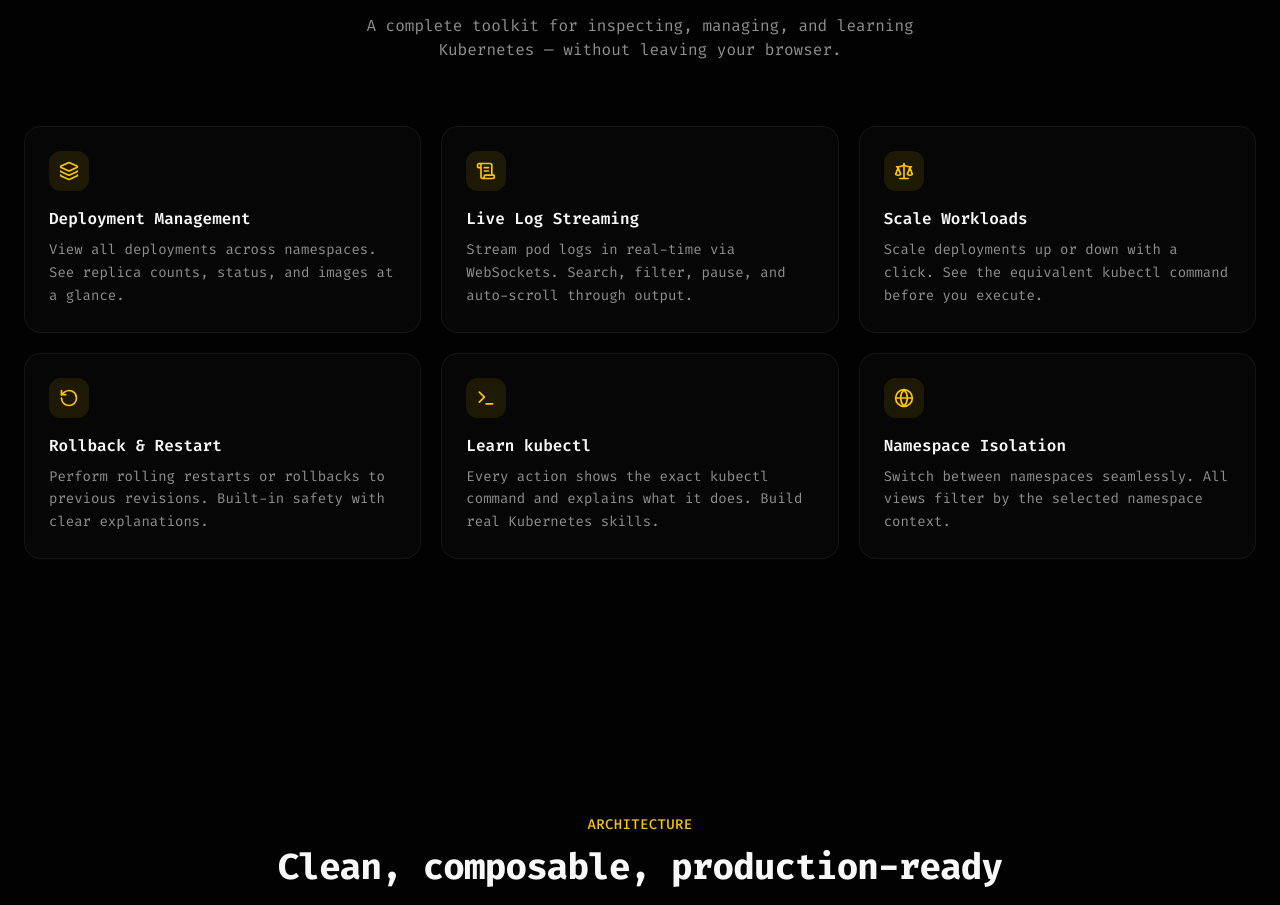
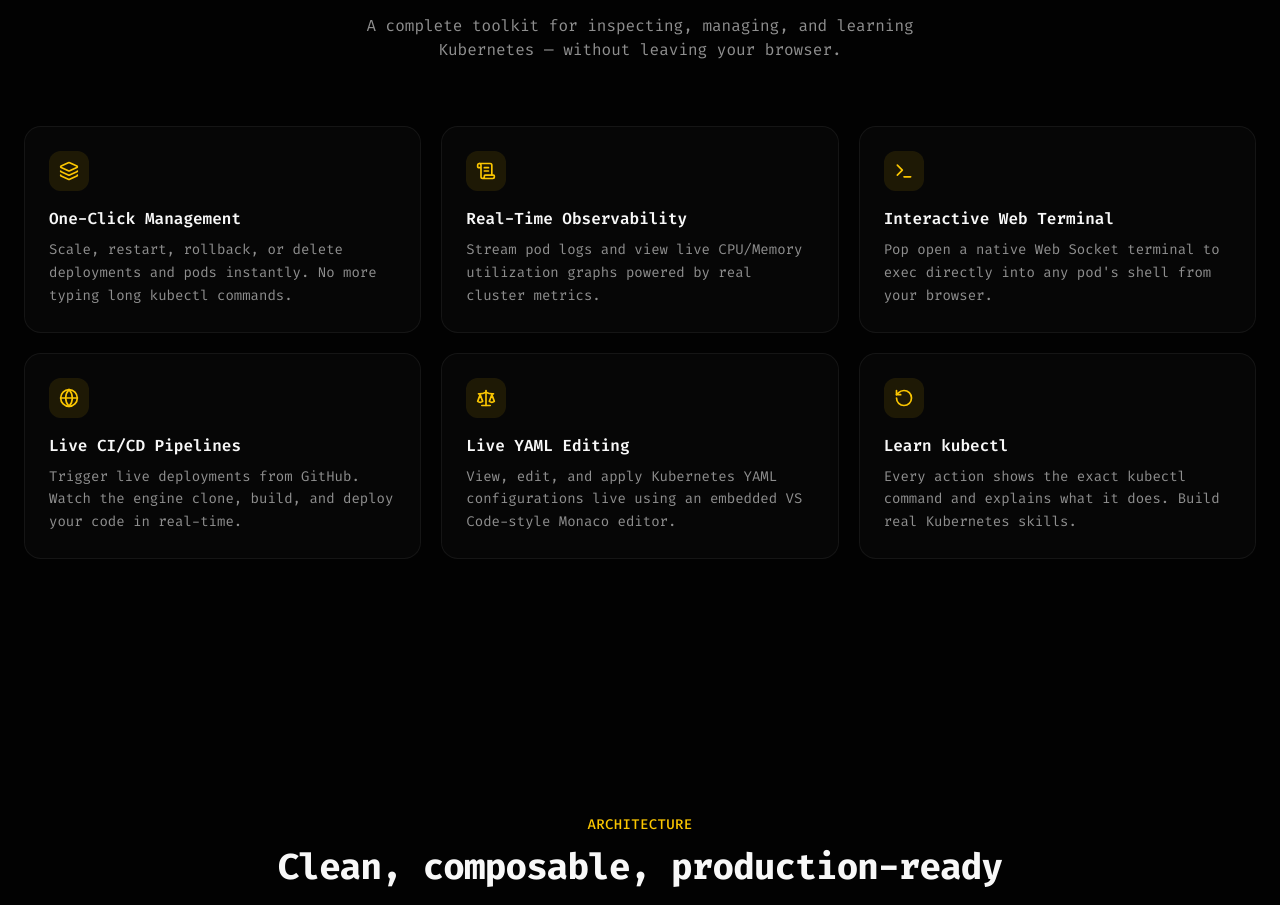
Before and after one commit to sachhu04/DeployBoard, a Next.js app in the folder frontend/: page / in a window 1280 px wide. Shown: the part 1311-2216 px from the top of the page. Built offline with nearby package versions, Linux system fonts and the light colour scheme.

Commit message:
feat: final polish, delete pod action, UI layout fixes, and complete README

```diff
--- a/frontend/src/components/dashboard/log-viewer.tsx
+++ b/frontend/src/components/dashboard/log-viewer.tsx
@@ -45,8 +45,7 @@
   // Auto-scroll
   useEffect(() => {
     if (autoScroll && scrollRef.current) {
-      const el = scrollRef.current;
-      el.scrollTop = el.scrollHeight;
+      scrollRef.current.scrollIntoView({ behavior: "instant", block: "end" });
     }
   }, [logs, autoScroll]);
 
@@ -149,7 +148,7 @@
         </div>
 
         <ScrollArea className="flex-1 bg-[#09090b]/90">
-          <div ref={scrollRef} className="p-4 font-mono text-xs leading-relaxed text-[#00ff00]">
+          <div className="p-4 font-mono text-xs leading-relaxed text-[#00ff00]">
           {filteredLogs.length === 0 ? (
             <div className="flex items-center justify-center py-20 text-muted-foreground text-sm">
               {selectedPod
@@ -181,6 +180,7 @@
               </div>
             ))
           )}
+          <div ref={scrollRef} />
         </div>
         </ScrollArea>
       </div>
--- a/frontend/src/components/dashboard/pod-table.tsx
+++ b/frontend/src/components/dashboard/pod-table.tsx
@@ -2,7 +2,7 @@
 
 import { useState } from "react";
 import { motion } from "framer-motion";
-import { Terminal } from "lucide-react";
+import { Terminal, Trash2 } from "lucide-react";
 import { Button } from "@/components/ui/button";
 import { TerminalDialog } from "./terminal-dialog";
 import {
@@ -15,6 +15,7 @@
 } from "@/components/ui/table";
 import { Skeleton } from "@/components/ui/skeleton";
 import { StatusBadge } from "./status-badge";
+import { useDeletePod } from "@/lib/hooks/use-pods";
 import type { Pod } from "@/lib/types";
 
 interface PodTableProps {
@@ -24,6 +25,7 @@
 
 export function PodTable({ pods, isLoading }: PodTableProps) {
   const [selectedPod, setSelectedPod] = useState<Pod | null>(null);
+  const deletePod = useDeletePod();
 
   if (isLoading) {
     return (
@@ -105,6 +107,7 @@
                 {pod.age}
               </TableCell>
               <TableCell className="text-right">
+                <div className="flex items-center justify-end gap-1">
                   <Button
                     variant="ghost"
                     size="icon"
@@ -114,6 +117,21 @@
                   >
                     <Terminal className="h-4 w-4" />
                   </Button>
+                  <Button
+                    variant="ghost"
+                    size="icon"
+                    className="h-8 w-8 text-muted-foreground hover:text-red-500 hover:bg-red-500/10"
+                    onClick={() => {
+                      if (confirm(`Are you sure you want to delete pod ${pod.name}?`)) {
+                        deletePod.mutate({ name: pod.name, namespace: pod.namespace });
+                      }
+                    }}
+                    title="Delete Pod"
+                    disabled={deletePod.isPending}
+                  >
+                    <Trash2 className="h-4 w-4" />
+                  </Button>
+                </div>
               </TableCell>
             </motion.tr>
           ))}
--- a/frontend/src/components/dashboard/terminal-dialog.tsx
+++ b/frontend/src/components/dashboard/terminal-dialog.tsx
@@ -40,7 +40,7 @@
         yellow: "#eab308",
         blue: "#3b82f6",
         magenta: "#d946ef",
-        yellow: "#06b6d4",
+        cyan: "#06b6d4",
         white: "#fafafa",
       },
       fontFamily: "JetBrains Mono, monospace",
--- a/frontend/src/components/dashboard/yaml-dialog.tsx
+++ b/frontend/src/components/dashboard/yaml-dialog.tsx
@@ -112,12 +112,12 @@
             </div>
           )}
 
-          <div className="flex-1 relative rounded-md overflow-hidden border border-white/[0.08] min-h-[400px]">
+          <div className="h-[500px] w-full relative rounded-md overflow-hidden border border-white/[0.08]">
             {isLoading ? (
               <Skeleton className="absolute inset-0" />
             ) : (
               <Editor
-                height="100%"
+                height="500px"
                 language="yaml"
                 theme="vs-dark"
                 value={content}
--- a/frontend/src/components/landing/features.tsx
+++ b/frontend/src/components/landing/features.tsx
@@ -13,39 +13,39 @@
 const features = [
   {
     icon: Layers,
-    title: "Deployment Management",
+    title: "One-Click Management",
     description:
-      "View all deployments across namespaces. See replica counts, status, and images at a glance.",
+      "Scale, restart, rollback, or delete deployments and pods instantly. No more typing long kubectl commands.",
   },
   {
     icon: ScrollText,
-    title: "Live Log Streaming",
+    title: "Real-Time Observability",
     description:
-      "Stream pod logs in real-time via WebSockets. Search, filter, pause, and auto-scroll through output.",
+      "Stream pod logs and view live CPU/Memory utilization graphs powered by real cluster metrics.",
+  },
+  {
+    icon: Terminal,
+    title: "Interactive Web Terminal",
+    description:
+      "Pop open a native Web Socket terminal to exec directly into any pod's shell from your browser.",
+  },
+  {
+    icon: Globe,
+    title: "Live CI/CD Pipelines",
+    description:
+      "Trigger live deployments from GitHub. Watch the engine clone, build, and deploy your code in real-time.",
   },
   {
     icon: Scale,
-    title: "Scale Workloads",
+    title: "Live YAML Editing",
     description:
-      "Scale deployments up or down with a click. See the equivalent kubectl command before you execute.",
+      "View, edit, and apply Kubernetes YAML configurations live using an embedded VS Code-style Monaco editor.",
   },
   {
     icon: RotateCcw,
-    title: "Rollback & Restart",
-    description:
-      "Perform rolling restarts or rollbacks to previous revisions. Built-in safety with clear explanations.",
-  },
-  {
-    icon: Terminal,
     title: "Learn kubectl",
     description:
       "Every action shows the exact kubectl command and explains what it does. Build real Kubernetes skills.",
-  },
-  {
-    icon: Globe,
-    title: "Namespace Isolation",
-    description:
-      "Switch between namespaces seamlessly. All views filter by the selected namespace context.",
   },
 ];
 
--- a/frontend/src/lib/api.ts
+++ b/frontend/src/lib/api.ts
@@ -86,6 +86,11 @@
     const params = namespace ? `?namespace=${namespace}` : "";
     return request<Pod[]>(`/api/pods${params}`);
   },
+  deletePod: (name: string, namespace = "default") =>
+    request<ActionResponse>(
+      `/api/pods/${name}?namespace=${namespace}`,
+      { method: "DELETE" },
+    ),
 
   /* Services */
   listServices: (namespace?: string) => {
--- a/frontend/src/lib/hooks/use-pods.ts
+++ b/frontend/src/lib/hooks/use-pods.ts
@@ -1,6 +1,6 @@
 "use client";
 
-import { useQuery } from "@tanstack/react-query";
+import { useQuery, useMutation, useQueryClient } from "@tanstack/react-query";
 import { api } from "@/lib/api";
 
 export function usePods(namespace?: string) {
@@ -9,3 +9,15 @@
     queryFn: () => api.listPods(namespace),
   });
 }
+
+export function useDeletePod() {
+  const queryClient = useQueryClient();
+  return useMutation({
+    mutationFn: ({ name, namespace }: { name: string; namespace: string }) =>
+      api.deletePod(name, namespace),
+    onSuccess: (_, variables) => {
+      queryClient.invalidateQueries({ queryKey: ["pods"] });
+      queryClient.invalidateQueries({ queryKey: ["deployments"] });
+    },
+  });
+}
```
Also changed, not shown: frontend/src/proxy.ts (renamed from frontend/src/middleware.ts), 2 other files (tests, documents, lock files or other folders). Lines whose indentation alone changed are shown as unchanged.
